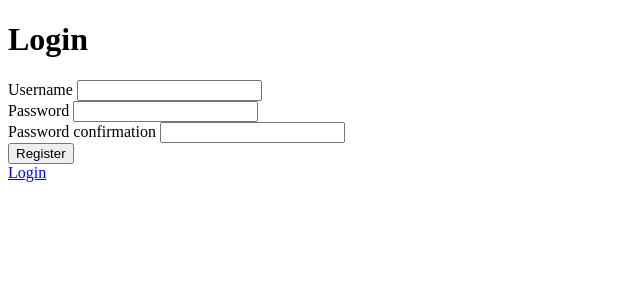
After one commit to sangsami/ohtuminiproject, a Flask app: template src/templates/register.html in a window 1280 px wide. The commit adds this page. Shown: the top 300 px of the page, without its empty margins (0-640 px from the left). Run offline with Flask 2, Linux system fonts and the light colour scheme; the template is opened without the code that fills it, so the values that code supplies are empty.

Commit message:
add register template

```diff
--- a/src/templates/index.html
+++ b/src/templates/index.html
@@ -9,7 +9,7 @@ Lukuvinkki
 
 <ul>
     <li><a href="/login">Login</a></li>
-    <li><a href="#">Register</a></li>
+    <li><a href="/register">Register</a></li>
     <li><a href="/addlukuvinkki">Add lukuvinkki</a></li>
     <li><a href="/lukuvinkkiview">View all lukuvinkkis</a></li>
 </ul>
--- /dev/null
+++ b/src/templates/register.html
@@ -0,0 +1,46 @@
+{% extends "layout.html" %}
+
+{% block title %}
+Login
+{% endblock %}
+
+{% block body %}
+<h1>Login</h1>
+
+<form action="/register" method="post">
+    {% with messages = get_flashed_messages() %}
+        {% if messages %}
+            <ul>
+                {% for message in messages %}
+                    <li>{{ message }}</li>
+                {% endfor %}
+            </ul>
+        {% endif %}
+    {% endwith %}
+
+    <div>
+        <label for="username">Username</label>
+        <input type="text" name="username" id="username">
+    </div>
+
+    <div>
+        <label for="password">Password</label>
+        <input type="password" name="password" id="password">
+    </div>
+
+    <div>
+        <label for="password_confirmation">Password confirmation</label>
+        <input type="password" name="password_confirmation" id="password_confirmation">
+    </div>
+
+    <button>
+        Register
+    </button>
+
+    <!-- placeholder for registerbutton -->
+    <div>
+        <a href="/login">Login</a>
+    </div>
+
+</form>
+{% endblock %}
```
